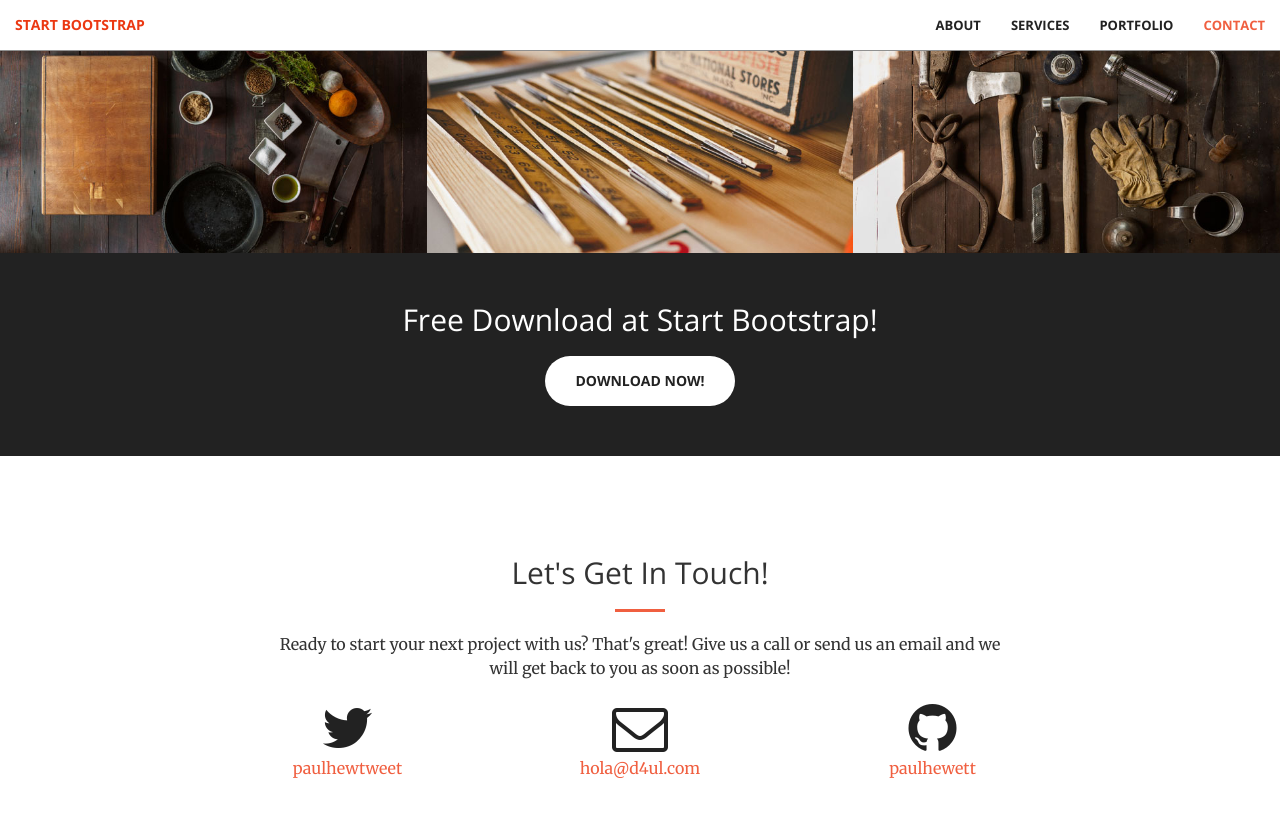
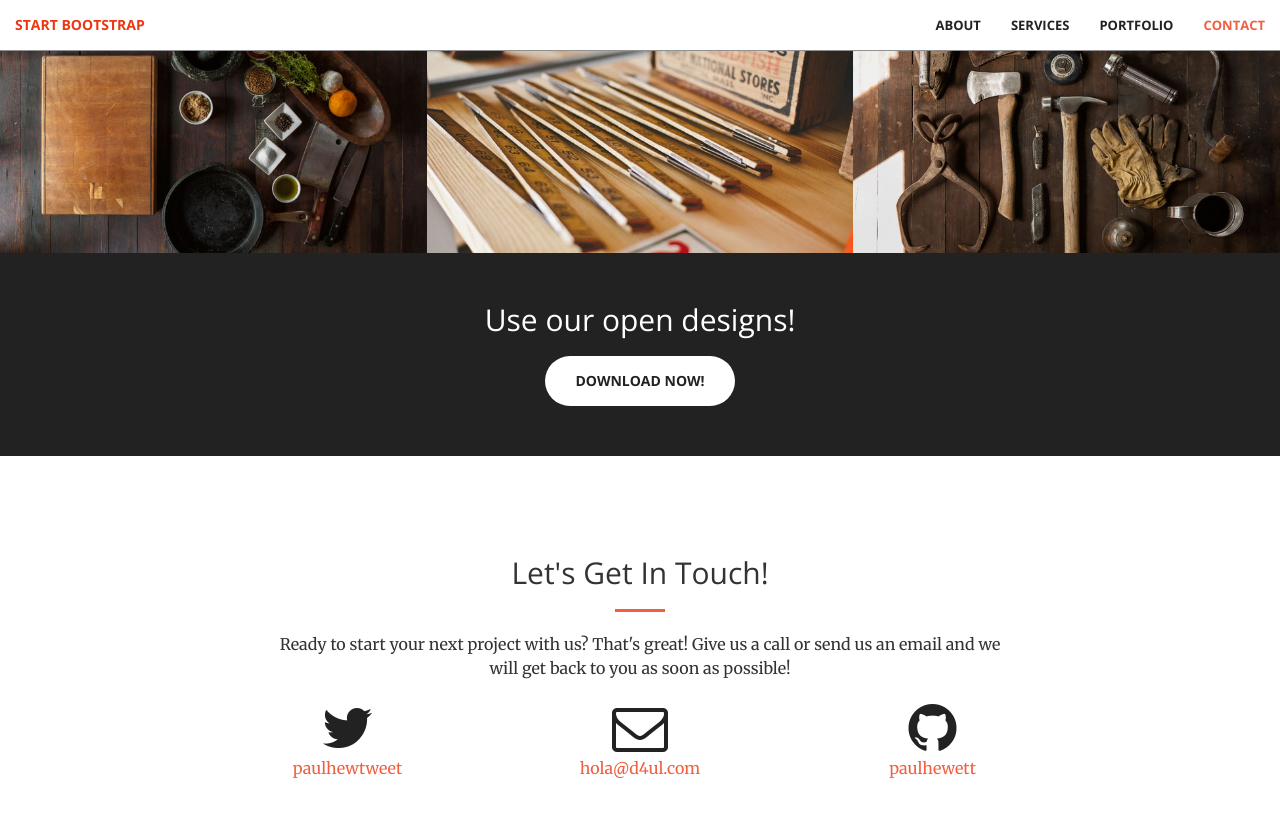
Before and after one commit to paulhewett/website-d4ul-com, a Jekyll site: the page built from index.html, in a window 1280 px wide and 900 px high, scrolled down 2005 px. Shown: the top 817 px of the window. Built offline with Jekyll 4.4.1, drawn with Linux system fonts in a browser that asks for light colours.

Commit message:
Initial updates.

```diff
--- a/_includes/aside.html
+++ b/_includes/aside.html
@@ -1,8 +1,8 @@
   <aside class="bg-dark">
       <div class="container text-center">
           <div class="call-to-action">
-              <h2>Free Download at Start Bootstrap!</h2>
-              <a href="#" class="btn btn-default btn-xl wow tada">Download Now!</a>
+              <h2>Use our open designs!</h2>
+              <a href="https://github.com/paulhewett" class="btn btn-default btn-xl wow tada">Download Now!</a>
           </div>
       </div>
   </aside>
```
